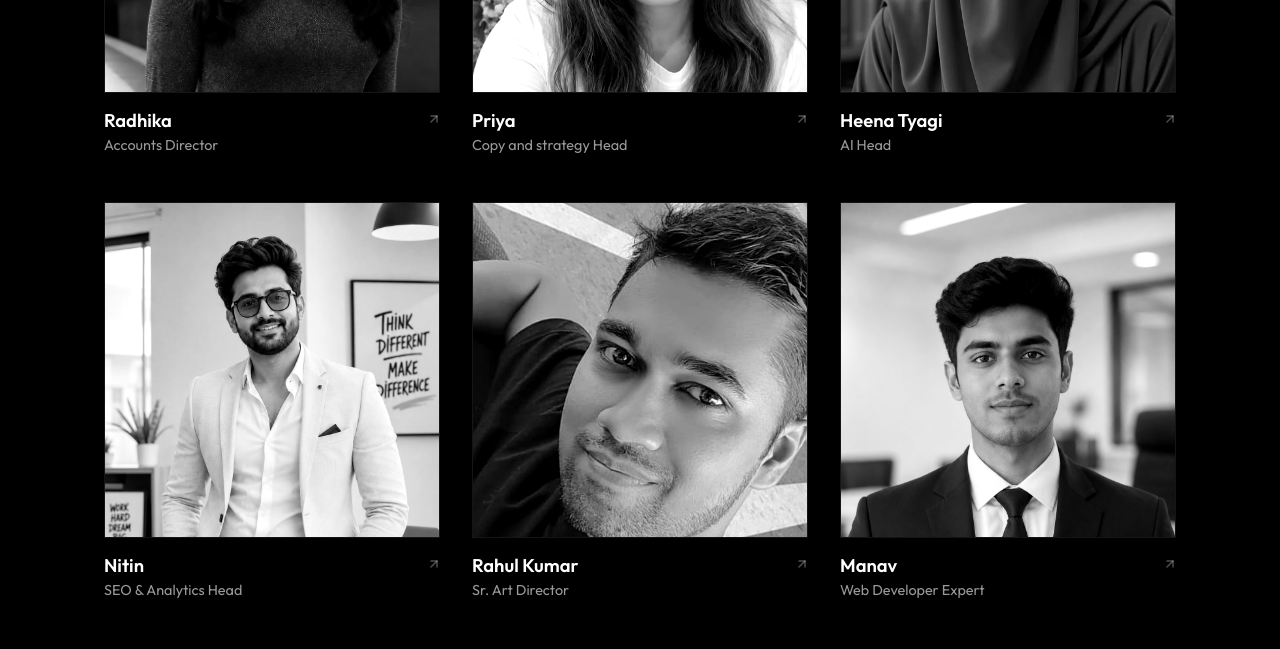
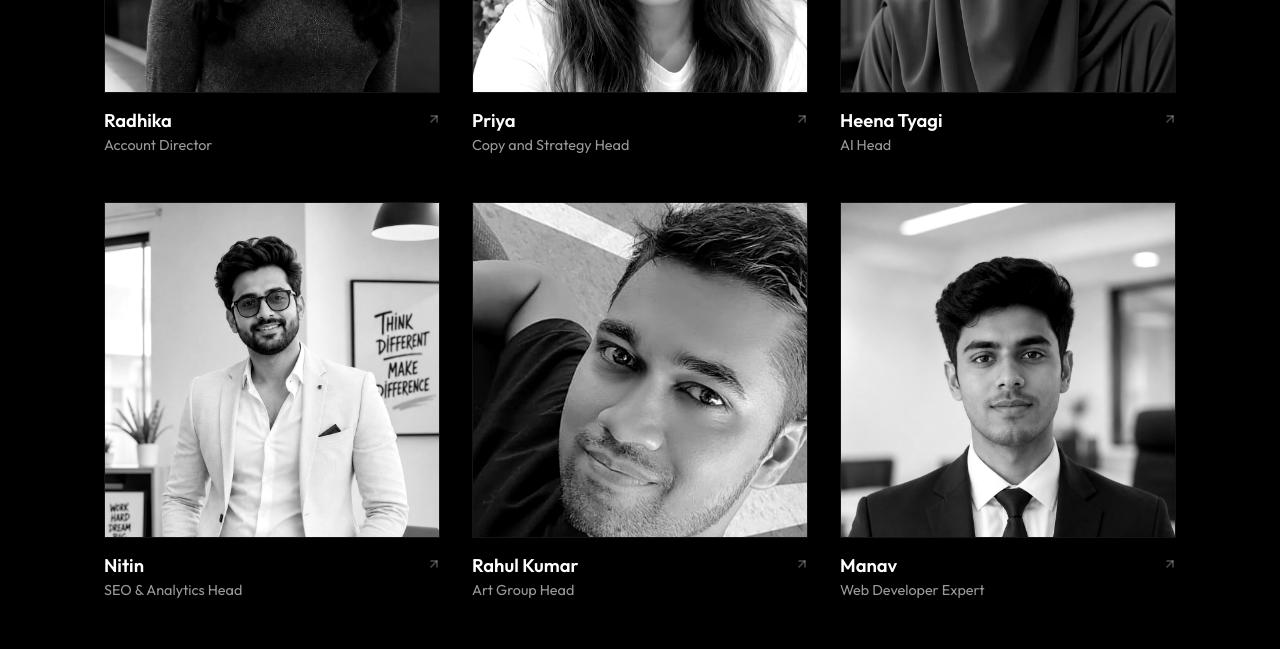
Before and after one commit to Manavvv13/rsvpcreativestudio, a React (Vite) app: page / in a window 1280 px wide. Shown: the part 3400-4049 px from the top of the page. Built offline with nearby package versions, Linux system fonts and the light colour scheme; a web font is replaced by a local one.

Commit message:
Made designation changes

```diff
--- a/src/App.jsx
+++ b/src/App.jsx
@@ -323,13 +323,13 @@ function App() {
   const teamRow2 = [
     {
       name: 'Radhika',
-      designation: 'Accounts Director',
+      designation: 'Account Director',
       avatar: '/team/radhika.webp',
       customClass: 'team-avatar-radhika'
     },
     {
       name: 'Priya',
-      designation: 'Copy and strategy Head',
+      designation: 'Copy and Strategy Head',
       avatar: '/team/priya.webp',
       customClass: 'team-avatar-priya'
     },
@@ -348,7 +348,7 @@ function App() {
     },
     {
       name: 'Rahul Kumar',
-      designation: 'Sr. Art Director',
+      designation: 'Art Group Head',
       avatar: '/team/rahul.jpeg',
       customClass: 'team-avatar-rahul'
     },
```
